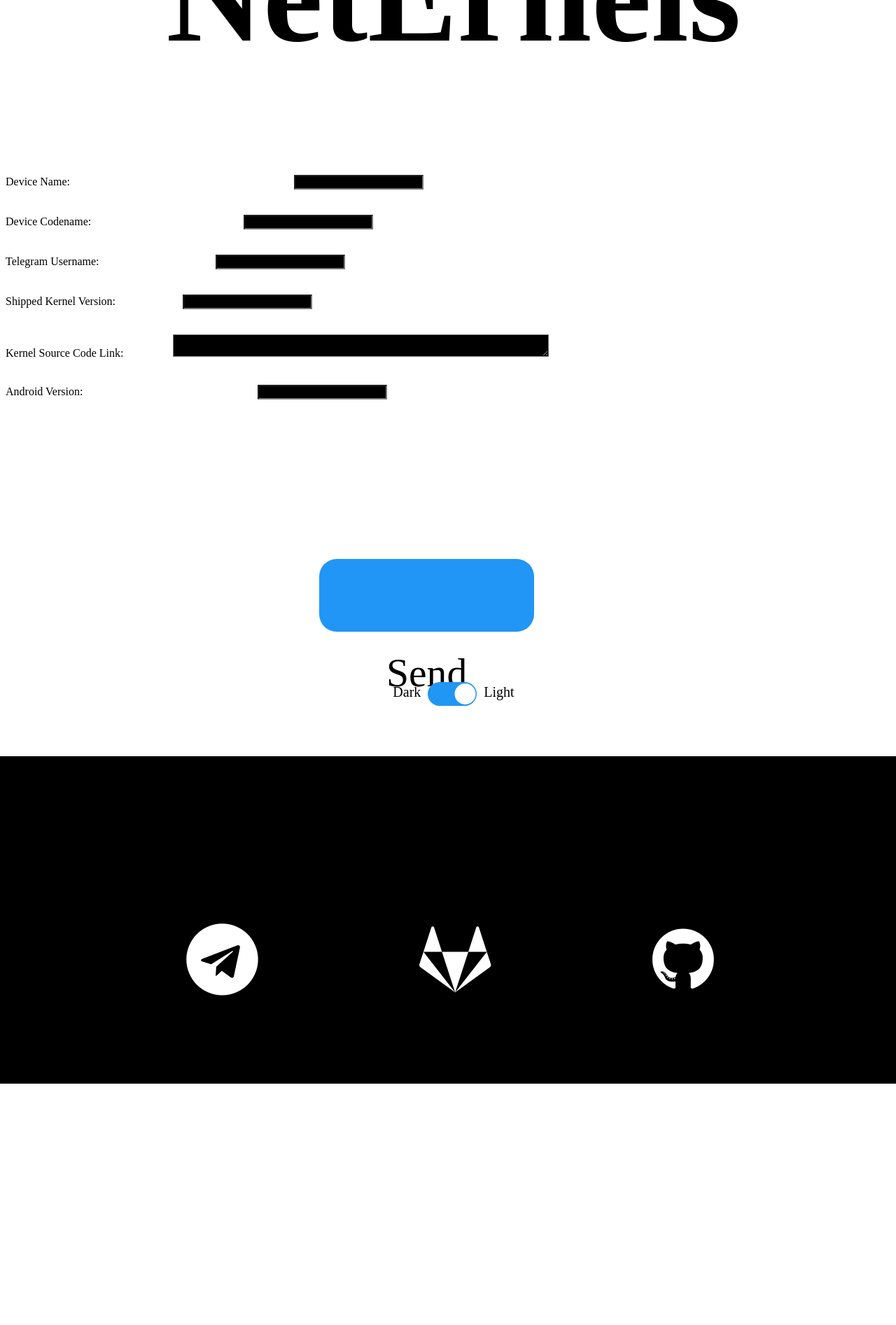
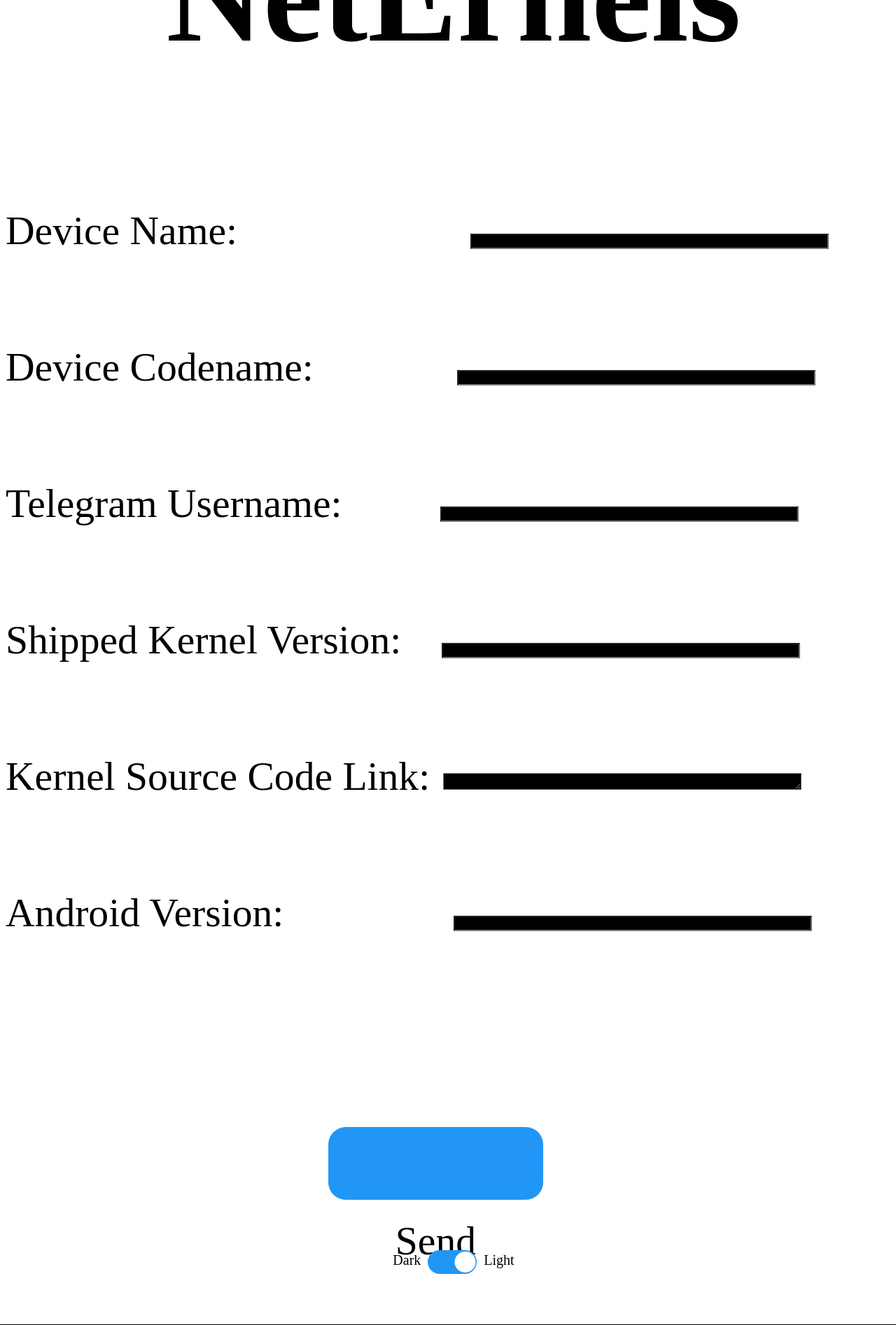
Before and after one commit to parrothacker1/neternels-web, a Flask app: page /kernel in a window 1280 px wide. Shown: the part 329-2223 px from the top of the page at 70% size. Before the commit the page ends 1878 px from the top, so only its background shows below. Run offline with Flask 2, Linux system fonts and the light colour scheme.

Commit message:
Fixing fronted part 1

```diff
--- a/app.py
+++ b/app.py
@@ -145,4 +145,4 @@ def not_found(e):
 if __name__=='__main__':
 	app.config['TEMPLATES_AUTO_RELOAD'] = True
 	app.config['SEND_FILE_MAX_AGE_DEFAULT'] = 0
-	app.run(debug=True,threaded=True)
+	app.run(host='0.0.0.0',debug=True,threaded=True)
--- a/static/css/request.css
+++ b/static/css/request.css
@@ -1,6 +1,12 @@
-#name {margin-left:25%;}
-#code {margin-left:17%;}
-#tgu {margin-left:13%;}
-#kv {margin-left:7.5%;}
-#link {margin-left:5.5%;height:4vh;width:42vw;position:relative;}
-#ver {margin-left:19.5%;}
+.req_ele {
+	font-size:4.5vw;
+}
+#name {margin-left:26vw;width:40vw;}
+#code {margin-left:16vw;width:40vw;}
+#tgu {margin-left:11vw;width:40vw;}
+#kv {margin-left:4.5vw;width:40vw;}
+#link {margin-left:1.5vw;height:3vh;width:40vw;position:relative;}
+#ver {margin-left:19vw;width:40vw;}
+.btn {
+	margin-left:36vw;
+}
--- a/static/css/style.css
+++ b/static/css/style.css
@@ -1,5 +1,6 @@
 * {
   user-select:none;
+  font-family: "Times New Roman", Times, serif;
   -webkit-user-select:none;
   -moz-user-select:none;
   tap-highlight-color:transparent;
--- a/templates/request.html
+++ b/templates/request.html
@@ -72,7 +72,7 @@
 	if (li1 != "" && li2 != "" && li3 != "" && li4 != "" && li5 != "" && li6 != "" && li2.length < 20 && li4.length < 10 && li6.length < 3) {
 	    document.getElementById("alert").style.opacity="0";
 	    lnk="http://127.0.0.1:5000/request?name="+li1+"&code="+li2+"&tgu="+li3+"&kv="+li4+"&link="+li5+"&ver="+li6;
-	    window.open(lnk);
+	    window.open(lnk,'_self');
 	} else {
 	    document.getElementById("alert").style.opacity="1";
 	}
```
Also changed, not shown: other parts of static/css/style.css (+35 -10 lines), templates/req_return.html (+4 -4 lines).
